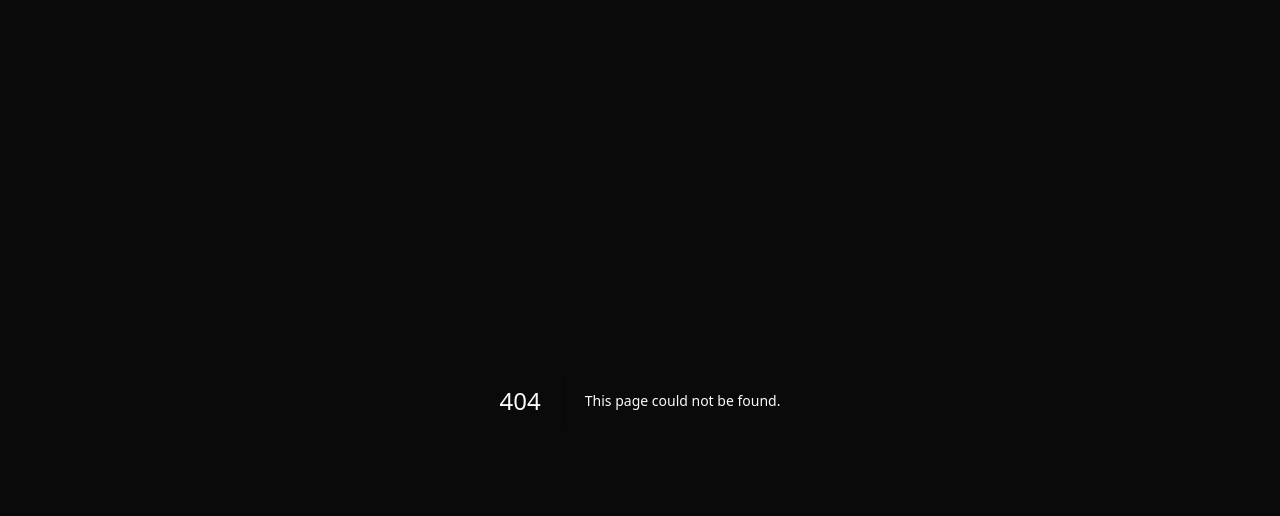
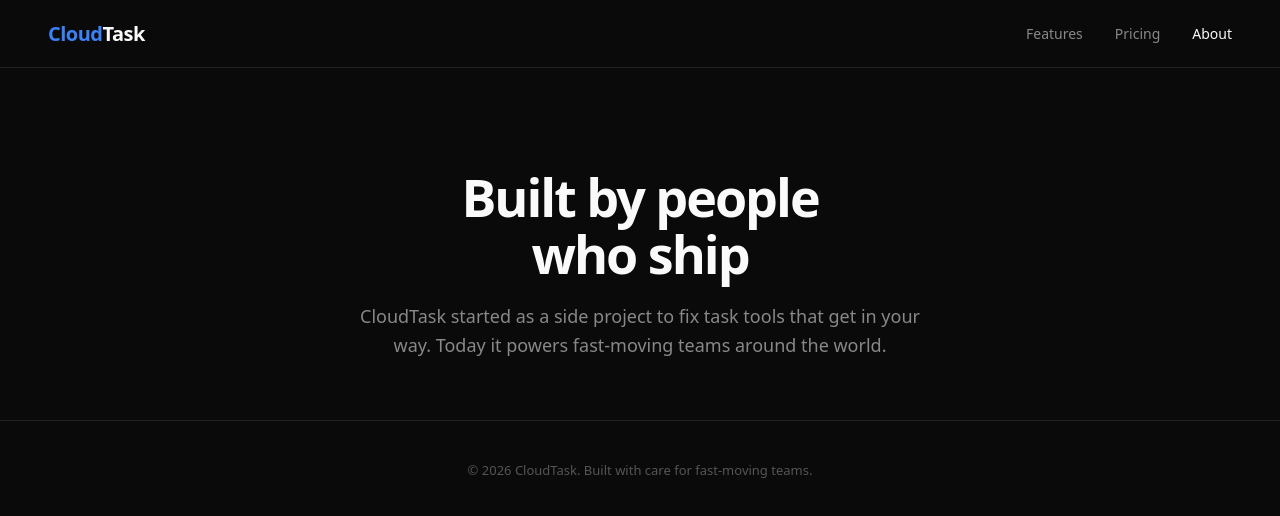
Before and after one commit to AfshalG/cloudtask, a Next.js app: page /about in a window 1280 px wide. Before the commit this address had no page. Shown: the top 516 px of the page. Built offline with nearby package versions, Linux system fonts and the light colour scheme.

Commit message:
feat: add About page with team mission (#4)

```diff
--- /dev/null
+++ b/src/app/about/page.tsx
@@ -0,0 +1,37 @@
+import type { Metadata } from 'next';
+
+export const metadata: Metadata = {
+  title: 'About — CloudTask',
+  description: 'Learn about the team building CloudTask and our mission.',
+};
+
+export default function AboutPage() {
+  return (
+    <div style={{ minHeight: '100vh' }}>
+      <nav style={{ display: 'flex', justifyContent: 'space-between', alignItems: 'center', padding: '20px 48px', borderBottom: '1px solid #222' }}>
+        <a href="/" style={{ fontSize: '20px', fontWeight: 700, letterSpacing: '-0.5px', color: 'inherit', textDecoration: 'none' }}>
+          <span style={{ color: '#3b82f6' }}>Cloud</span>Task
+        </a>
+        <div style={{ display: 'flex', gap: '32px', fontSize: '14px', color: '#888' }}>
+          <a href="/#features" style={{ color: 'inherit', textDecoration: 'none' }}>Features</a>
+          <a href="/pricing" style={{ color: 'inherit', textDecoration: 'none' }}>Pricing</a>
+          <a href="/about" style={{ color: '#fafafa', textDecoration: 'none' }}>About</a>
+        </div>
+      </nav>
+
+      <section style={{ textAlign: 'center', padding: '100px 24px 60px', maxWidth: '780px', margin: '0 auto' }}>
+        <h1 style={{ fontSize: '52px', fontWeight: 800, lineHeight: 1.1, letterSpacing: '-2px', margin: '0 0 20px' }}>
+          Built by people<br />who ship
+        </h1>
+        <p style={{ fontSize: '18px', color: '#888', lineHeight: 1.6, maxWidth: '560px', margin: '0 auto' }}>
+          CloudTask started as a side project to fix task tools that get in your way. Today it powers fast-moving teams
+          around the world.
+        </p>
+      </section>
+
+      <footer style={{ borderTop: '1px solid #222', padding: '40px 48px', textAlign: 'center', color: '#555', fontSize: '13px' }}>
+        © 2026 CloudTask. Built with care for fast-moving teams.
+      </footer>
+    </div>
+  );
+}
```
